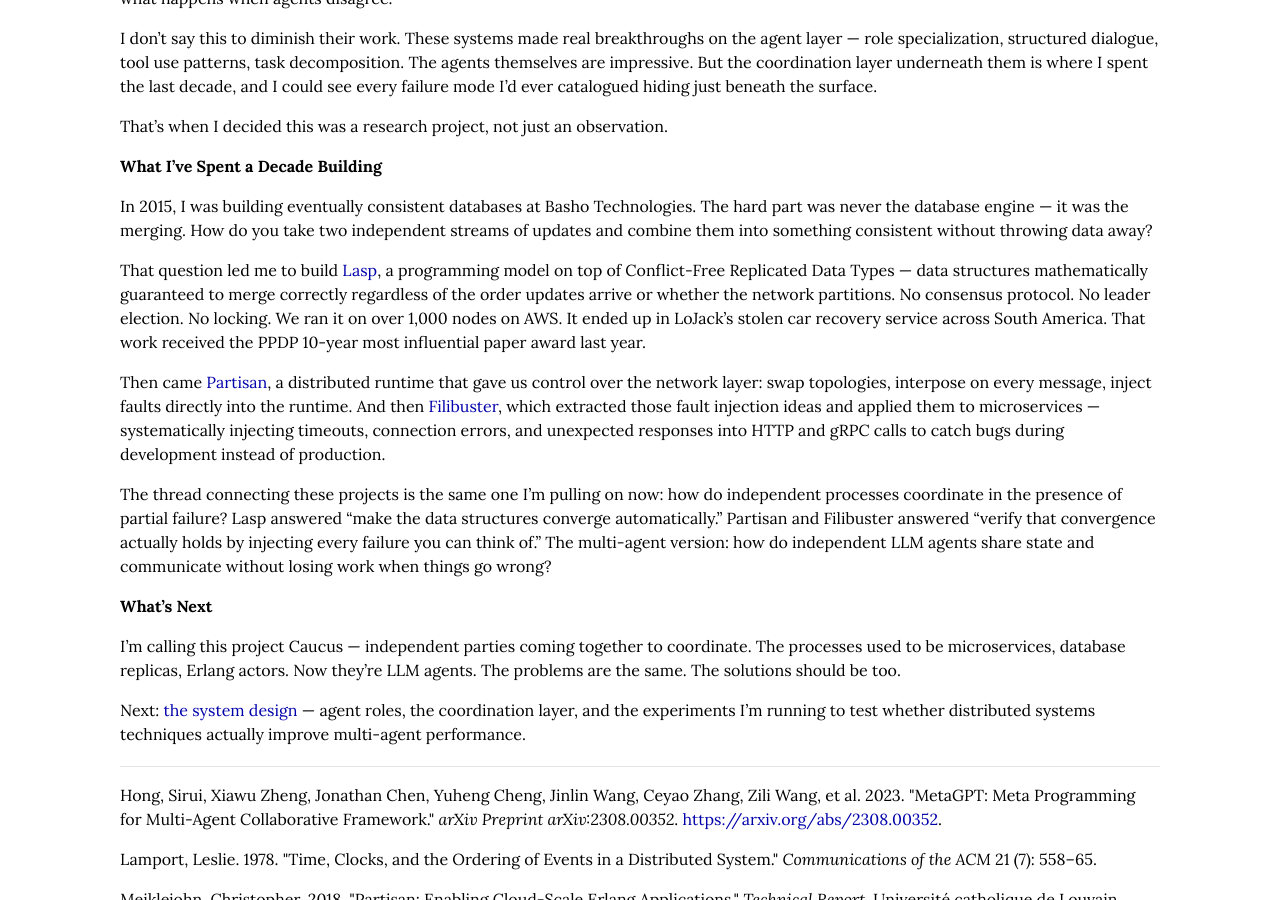
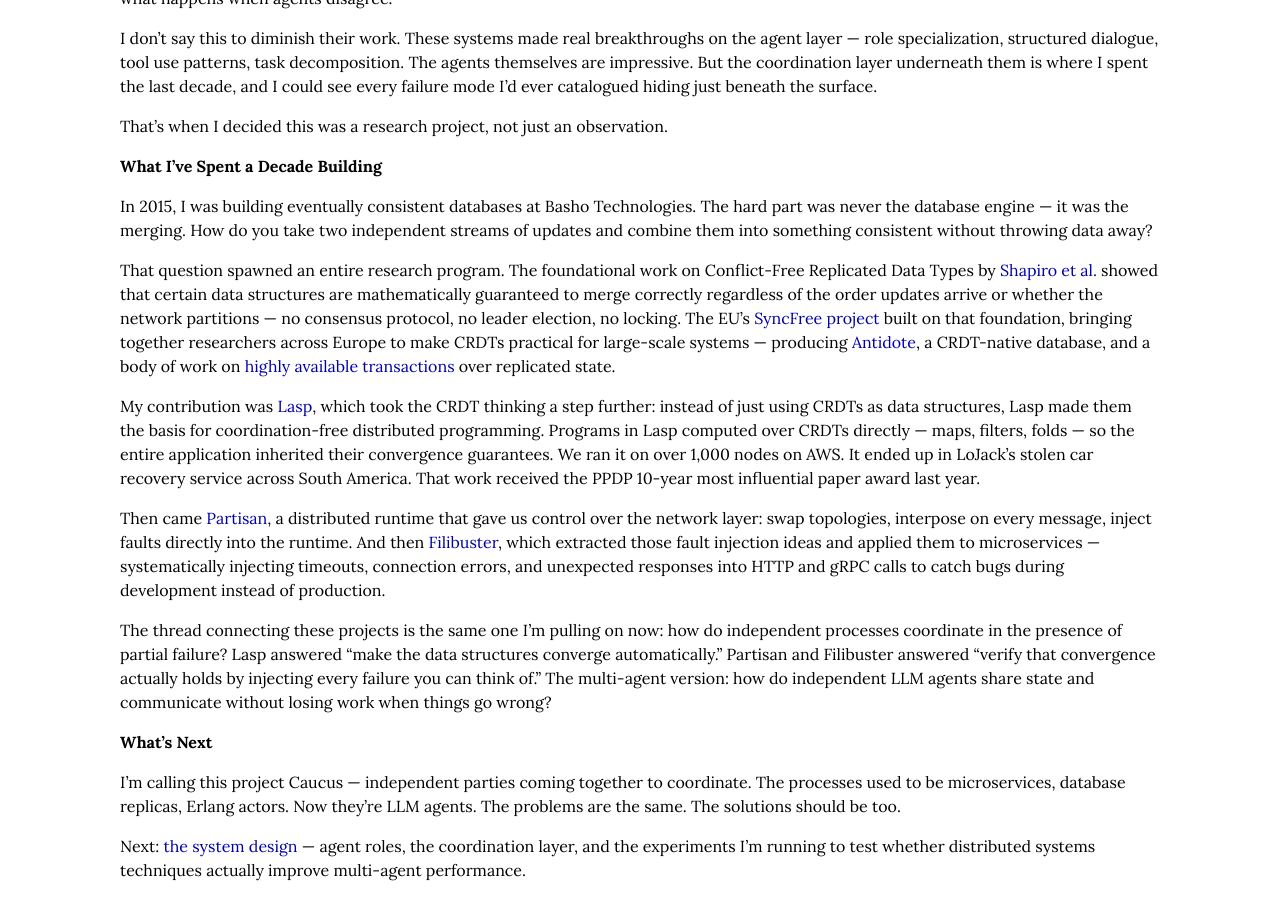
Before and after one commit to cmeiklejohn/cmeiklejohn.github.io, a Jekyll site: the page built from _posts/2026-03-30-caucus.markdown, in a window 1280 px wide and 900 px high, scrolled down 1438 px. Built offline with Jekyll 4.4.1, drawn with Linux system fonts in a browser that asks for light colours; some web fonts are replaced.

Commit message:
Credit CRDT and SyncFree foundations, clarify Lasp's contribution
- Credit Shapiro et al. for foundational CRDT work
- Credit SyncFree project, Antidote DB, and highly available
  transactions research
- Reframe Lasp as taking CRDT thinking to coordination-free
  distributed programming, not just "a programming model on CRDTs"

https://claude.ai/code/session_018mjBVoMgWwm8eLhnnMXsGy

```diff
--- a/_posts/2026-03-30-caucus.markdown
+++ b/_posts/2026-03-30-caucus.markdown
@@ -42,7 +42,9 @@ That's when I decided this was a research project, not just an observation.
 
 In 2015, I was building eventually consistent databases at Basho Technologies. The hard part was never the database engine — it was the merging. How do you take two independent streams of updates and combine them into something consistent without throwing data away?
 
-That question led me to build [Lasp](https://arxiv.org/abs/1510.07191), a programming model on top of Conflict-Free Replicated Data Types — data structures mathematically guaranteed to merge correctly regardless of the order updates arrive or whether the network partitions. No consensus protocol. No leader election. No locking. We ran it on over 1,000 nodes on AWS. It ended up in LoJack's stolen car recovery service across South America. That work received the PPDP 10-year most influential paper award last year.
+That question spawned an entire research program. The foundational work on Conflict-Free Replicated Data Types by [Shapiro et al.](https://hal.inria.fr/inria-00555588) showed that certain data structures are mathematically guaranteed to merge correctly regardless of the order updates arrive or whether the network partitions — no consensus protocol, no leader election, no locking. The EU's [SyncFree project](https://syncfree.lip6.fr) built on that foundation, bringing together researchers across Europe to make CRDTs practical for large-scale systems — producing [Antidote](https://www.antidotedb.eu/), a CRDT-native database, and a body of work on [highly available transactions](https://haslab.wordpress.com/2015/07/07/antidote-the-cure-for-your-cloud-database/) over replicated state.
+
+My contribution was [Lasp](https://arxiv.org/abs/1510.07191), which took the CRDT thinking a step further: instead of just using CRDTs as data structures, Lasp made them the basis for coordination-free distributed programming. Programs in Lasp computed over CRDTs directly — maps, filters, folds — so the entire application inherited their convergence guarantees. We ran it on over 1,000 nodes on AWS. It ended up in LoJack's stolen car recovery service across South America. That work received the PPDP 10-year most influential paper award last year.
 
 Then came [Partisan](https://arxiv.org/abs/1802.02652), a distributed runtime that gave us control over the network layer: swap topologies, interpose on every message, inject faults directly into the runtime. And then [Filibuster](https://www.filibuster.cloud), which extracted those fault injection ideas and applied them to microservices — systematically injecting timeouts, connection errors, and unexpected responses into HTTP and gRPC calls to catch bugs during development instead of production.
 
```
